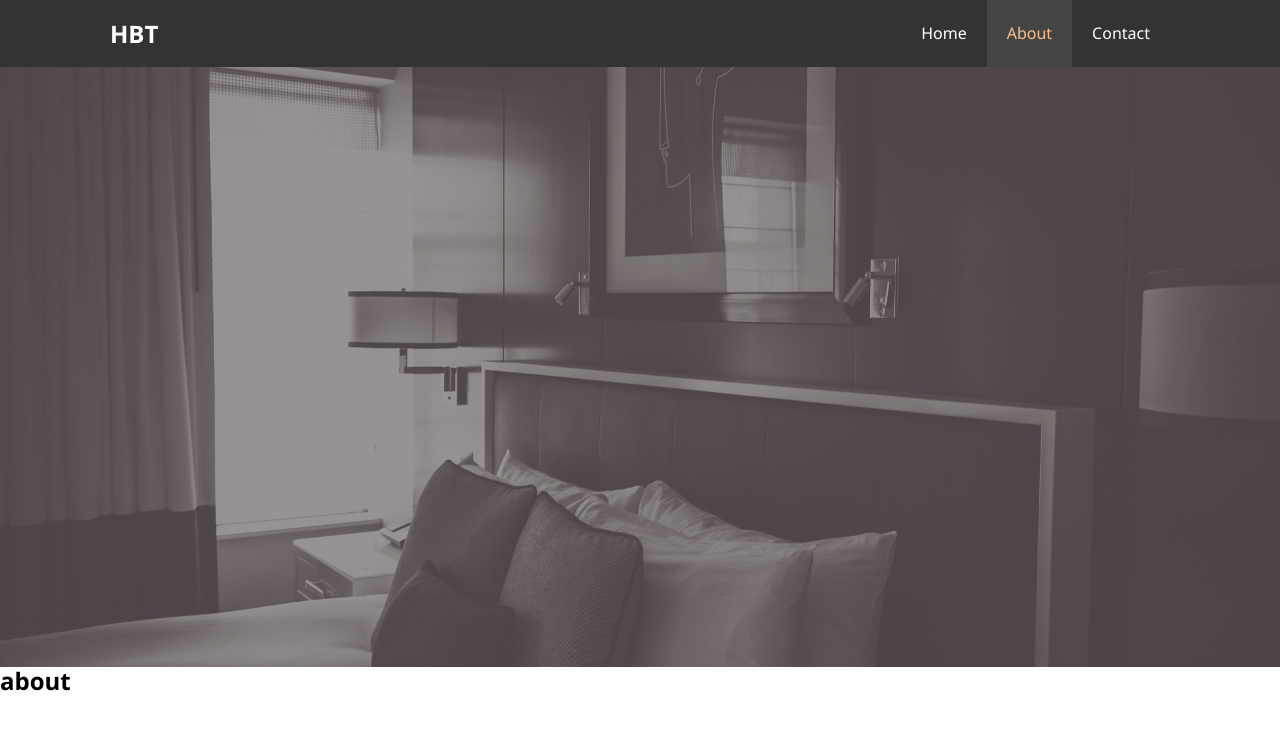
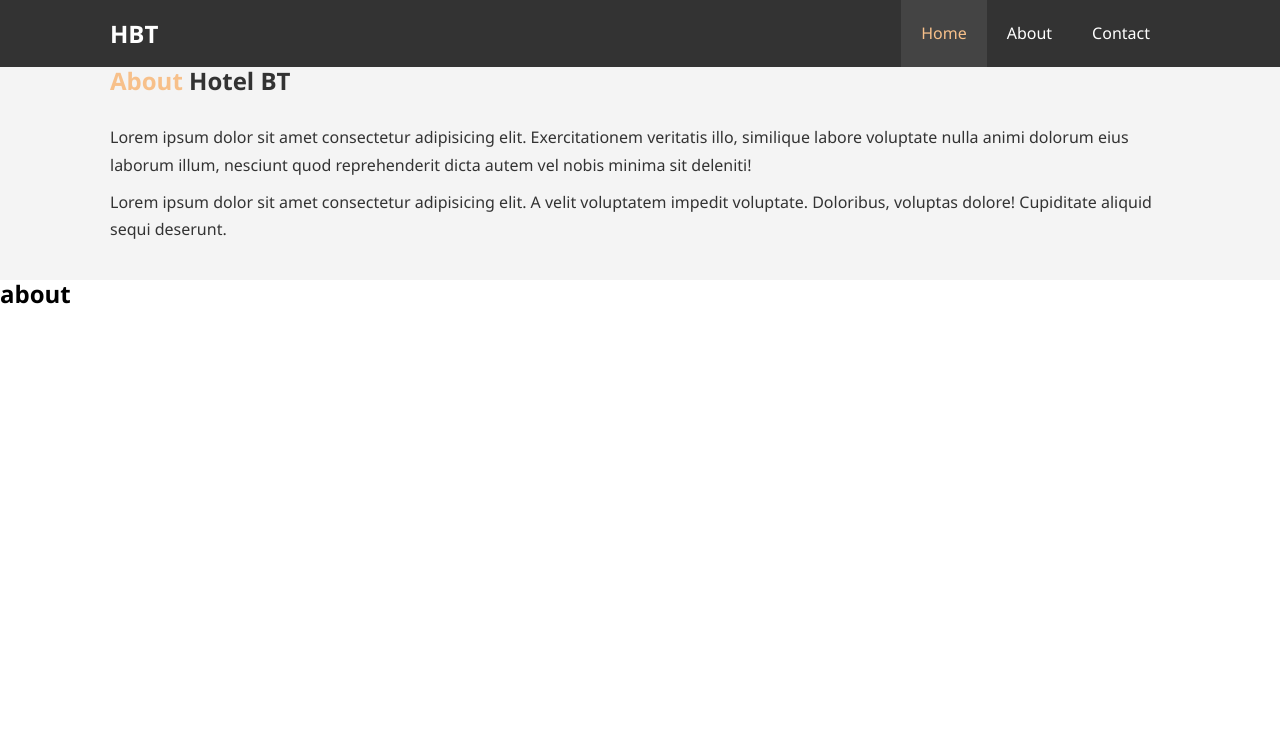
Before and after one commit to K-wez/FrEnd_BT_HTML_CSS, a plain HTML site: page 01_Hotel/about.html in a window 1280 px wide. Drawn offline with Linux system fonts and the light colour scheme.

Commit message:
about.html - first draft

```diff
--- a/01_Hotel/about.html
+++ b/01_Hotel/about.html
@@ -5,22 +5,34 @@
     <link rel="stylesheet" href="css/style.css">
     <title>HBT | About</title>
 </head>
+
 <body>
     <header>
         <nav id="navbar">
             <div class="container">
                 <h1 id="logo"><a href="index.html">HBT</a></h1>
                 <ul>
-                  <li><a href="index.html">Home</a></li>
-                  <li><a class="current" href="about.html">About</a></li>
+                    <li><a class="current" href="index.html">Home</a></li>
+                    <li><a href="about.html">About</a></li>
                     <li><a href="contact.html">Contact</a></li>
                 </ul>
             </div>
         </nav>
-      <div id="showcase">
+    </header>
+    <section id="about-info" class="bg-light py-3">
+        <div class="container">
+            <div class="info-left">
+                <h1 class="l-heading"><span class="text-primary">About</span> Hotel BT</h1>
+                <p>Lorem ipsum dolor sit amet consectetur adipisicing elit. Exercitationem veritatis illo, similique labore voluptate nulla animi dolorum eius laborum illum, nesciunt quod reprehenderit dicta autem vel nobis minima sit deleniti!</p>
+                <p>Lorem ipsum dolor sit amet consectetur adipisicing elit. A velit voluptatem impedit voluptate. Doloribus, voluptas dolore! Cupiditate aliquid sequi deserunt.</p>
+            </div>
+            <div class="info-right">
+                <img src="" alt="">
+            </div>
+        </div>
+    </section>
+    <section class="testimonials">
 
-      </div>
-  </header>
+    </section>
     <h2>about</h2>
-</body>
-</html>
+</body></html>
```
Also changed, not shown: 01_Hotel/index.html (+0 -1 lines). Lines whose indentation alone changed are shown as unchanged.
